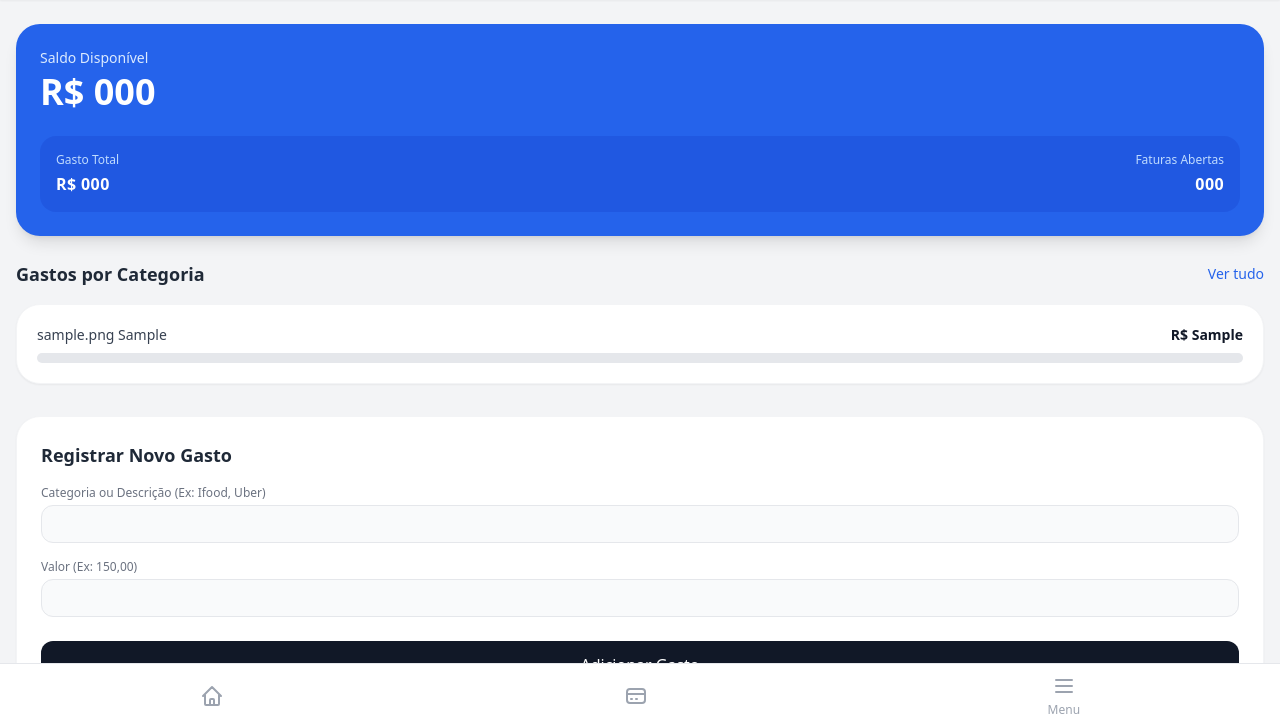
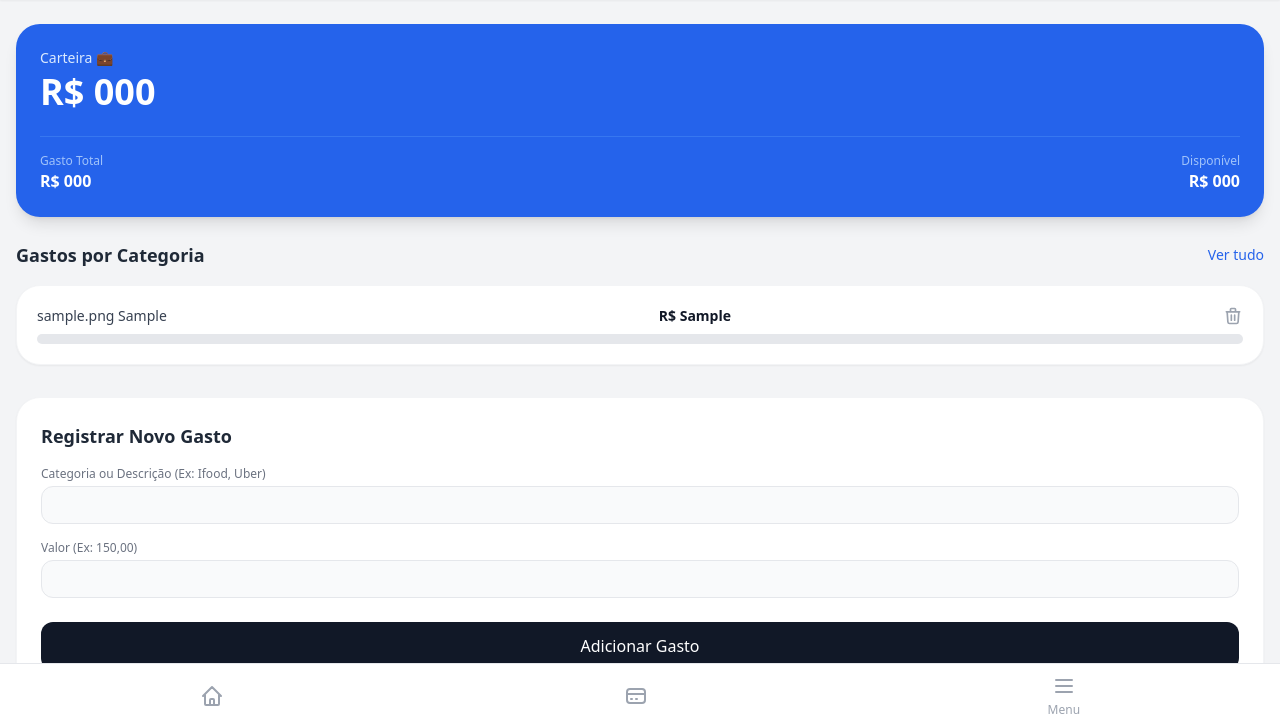
Before and after one commit to cesarcapelli/my-finn, a Flask app: template templates/visao_geral.html in a window 1280 px wide. Shown: the part 72-799 px from the top of the page. Run offline with Flask 3, Linux system fonts and the light colour scheme; tables that the repository leaves empty hold one stand-in row (values such as "Sample post"); the template is opened without the code that fills it: values that come from a table or form of the project are taken from there, most other values are stand-ins (such as "Sample title", 1, 10 or a date in 2020); some libraries are stand-ins or nearby versions.

Commit message:
feat: adiciona exclusao de gastos e calcula saldo disponivel dinamicamente

```diff
--- a/app.py
+++ b/app.py
@@ -47,19 +47,23 @@ def inicio():
         # Converte o texto para número decimal (float) e soma ao total
         total_gasto += float(valor_limpo)
 
-        # Formata o total de volta para o padrão brasileiro (ex: 1520.5 -> "1.520,50")
-        gasto_formatado = f"{total_gasto:,.2f}".replace(",", "X").replace(".", ",").replace("X", ".")
+    # Formata o total de volta para o padrão brasileiro (ex: 1520.5 -> "1.520,50")
+    gasto_formatado = f"{total_gasto:,.2f}".replace(",", "X").replace(".", ",").replace("X", ".")
+
+    # Valor fixo da Carteira por enquanto
+    carteira_float = 12500.0
+    carteira_formatada = "12.500,00"
 
 
-        # Sera mudado nas prox. feat
-        meu_saldo = "12.500,00"
-        faturas_pendentes = 1
+    # Balanço da Carteira (carteira - gastos)
+    balanco_float = carteira_float - total_gasto
+    balanco_formatado = f"{balanco_float:,.2f}".replace(",", "X").replace(".", ",").replace("X", ".")
 
     # 3. Enviamos os gastos DO BANCO para o HTML
     return render_template('visao_geral.html',
-                           saldo_tela=meu_saldo,
+                           saldo_tela=carteira_formatada,
                            gasto_tela=gasto_formatado,
-                           faturas_tela=faturas_pendentes,
+                           balanco_tela=balanco_formatado,
                            meus_gastos_categoria=gastos_do_banco) # Envia a lista para o HTML
 
 
@@ -315,6 +319,19 @@ def adicionar_gasto():
 
     return redirect('/')
 
+@app.route('/deletar_gasto/<int:id>')
+def deletar_gasto(id):
+    # 1. Procura o gasto específico no banco de dados usando o ID único
+    gasto_para_deletar = Gasto.query.get_or_404(id)
+
+    # 2. Deleta e salva a alteração
+    db.session.delete(gasto_para_deletar)
+    db.session.commit()
+
+    # 3. Recarrega a tela inicial
+    return redirect("/")
+
+
 
 if __name__ == '__main__':
     app.run(debug=True)
--- a/templates/visao_geral.html
+++ b/templates/visao_geral.html
@@ -6,19 +6,21 @@
 
     <!-- CARD PRINCIPAL DE RESUMO -->
     <section class="bg-blue-600 rounded-3xl p-6 text-white shadow-lg mt-2">
-        <p class="text-blue-100 text-sm font-medium mb-1">Saldo Disponível</p>
+        <p class="text-blue-100 text-sm font-medium mb-1">Carteira 💼</p>
         <h1 class="text-4xl font-bold mb-6">R$ {{ saldo_tela }} </h1>
 
         <!-- FAIXA INTERNA DE GASTO TOTAL -->
-        <div class="flex justify-between items-center bg-blue-700/50 rounded-2xl p-4">
+        <div class="flex justify-between items-center mt-6 pt-4 border-t border-blue-400/30">
             <div>
-                <p class="text-blue-200 text-xs mb-1">Gasto Total</p>
-                <p class="font-semibold tracking-wide">R$ {{ gasto_tela }}</p>
+                <p class="text-xs text-blue-200/80 font-medium">Gasto Total</p>
+                <p class="text-base font-bold text-white">R$ {{ gasto_tela }}</p>
             </div>
+
             <div class="text-right">
-                <p class="text-blue-200 text-xs mb-1">Faturas Abertas</p>
-                <p class="font-semibold tracking-wide">{{ faturas_tela }}</p>
+                <p class="text-xs text-blue-200/80 font-medium">Disponível</p>
+                <p class="text-base font-bold text-white">R$ {{ balanco_tela }}</p>
             </div>
+
         </div>
     </section>
 
@@ -37,6 +39,11 @@
                 <div class="flex justify-between text-sm mb-2">
                     <span class="font-medium text-gray-700">{{ gasto.icone }} {{ gasto.categoria }}</span>
                     <span class="font-bold text-gray-900">R$ {{ gasto.valor }}</span>
+
+                    <a href="/deletar_gasto/{{ gasto.id }}"
+                        class="text-gray-400 hover:text-red-500 transition-colors cursor-pointer"
+                        title="Excluir este gasto"><svg xmlns="http://www.w3.org/2000/svg" class="h-5 w-5" fill="none" viewBox="0 0 24 24" stroke="currentColor" stroke-width="2"><path stroke-linecap="round" stroke-linejoin="round" d="M19 7l-.867 12.142A2 2 0 0116.138 21H7.862a2 2 0 01-1.995-1.858L5 7m5 4v6m4-6v6m1-10V4a1 1 0 00-1-1h-4a1 1 0 00-1 1v3M4 7h16" /></svg>
+                    </a>
                 </div>
 
                 <div class="w-full bg-gray-200 rounded-full h-2.5">
```
Also changed, not shown: instance/banco.db.
